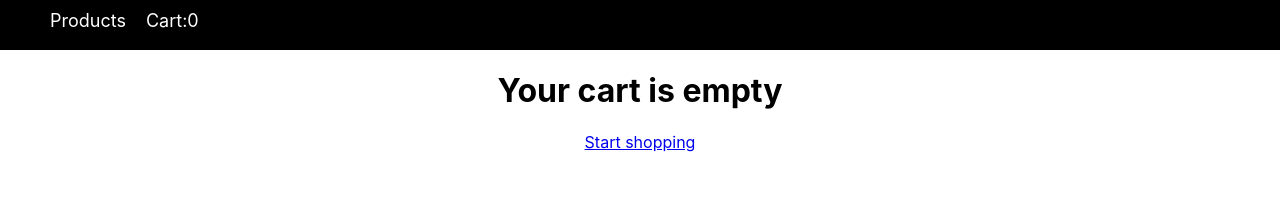
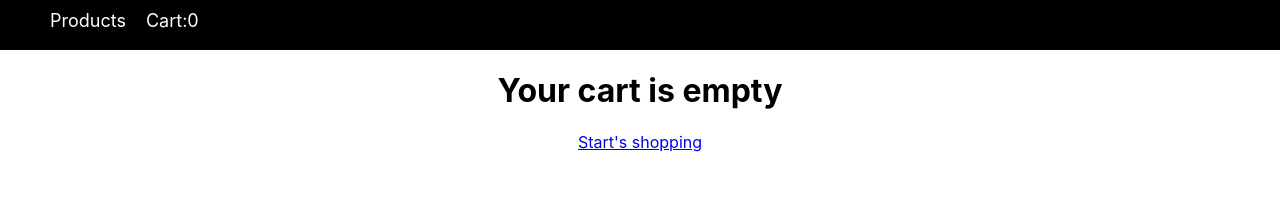
Before and after one commit to ruchiprabhabunkar/Shopping-app, a React (Create React App) app: page /cart in a window 1280 px wide. Shown: the top 222 px of the page. Built offline with nearby package versions, Linux system fonts and the light colour scheme.

Commit message:
change in cart

```diff
--- a/src/Component/Cart.jsx
+++ b/src/Component/Cart.jsx
@@ -13,7 +13,7 @@ function Cart() {
       {cartItems.length === 0 ? (
         <div>
           <h1>Your cart is empty</h1>
-          <div className='link'><Link to="/">Start shopping</Link></div>
+          <div className='link'><Link to="/">Start's shopping</Link></div>
         </div>
       ) : (
         <div>
```
